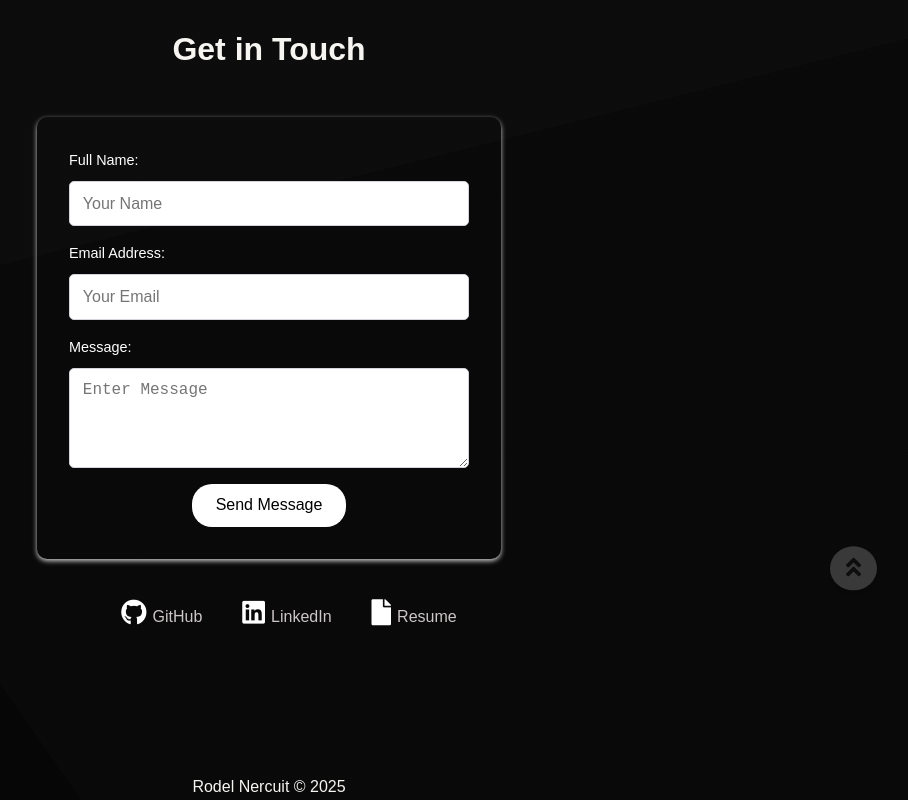
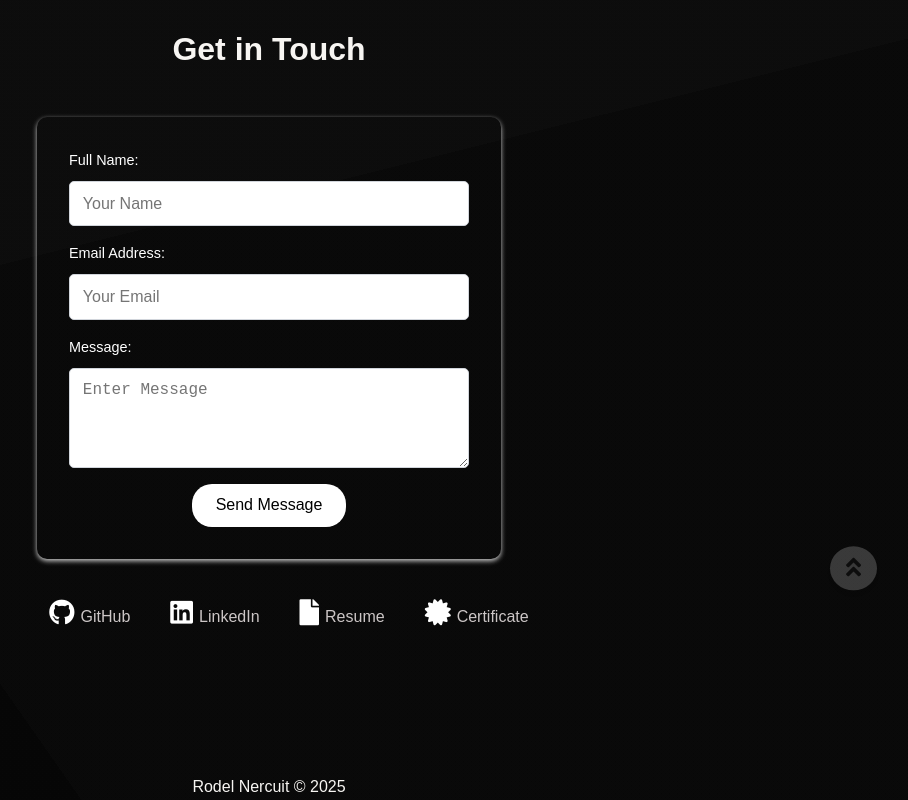
Before and after one commit to rodelgn/rn_portfolio, a React (Vite) app: page / in a window 1280 px wide. Shown: the part 2343-3143 px from the top of the page, without its empty margins (371-1279 px from the left). Built offline with nearby package versions, Linux system fonts and the light colour scheme; a web font is replaced by a local one.

Commit message:
Footer Menu Update

```diff
--- a/src/components/Footer.jsx
+++ b/src/components/Footer.jsx
@@ -99,10 +99,10 @@ const Footer = forwardRef (( props, ref ) => {
 
             <div>
                 <ul className="mediaContainer">
-                    {/* <li className='link'><i className="fa fa-envelope" style={{ marginRight: '3px' }}></i> rodelg.nercuit@gmail.com</li> */}
                     <li><a className='link' href="https://github.com/rodelgn"><i className="fab fa-github" style={{ color: 'white', fontSize: '26px', marginRight: '6px' }}></i>GitHub</a></li>
                     <li><a className='link' href="https://www.linkedin.com/in/rodel-jr-nercuit-7395b5195/"><i className="fab fa-linkedin" aria-hidden="true" style={{ fontSize: '26px', color: 'white', marginRight: '6px' }}></i>LinkedIn</a></li>
                     <li><a className='link' style={{ cursor: 'pointer' }} onClick={downloadButton}><i className="fa fa-sharp fa-solid fa-file" style={{ color: 'white', fontSize: '26px', marginRight: '6px' }}></i>Resume</a></li>
+                    <li><a className='link' style={{ cursor: 'pointer' }} ><i className="fa fa-solid fa-certificate" style={{ color: 'white', fontSize: '26px', marginRight: '6px' }}></i>Certificate</a></li>
                 </ul>
             </div>
             <div className='to-top'>
```
